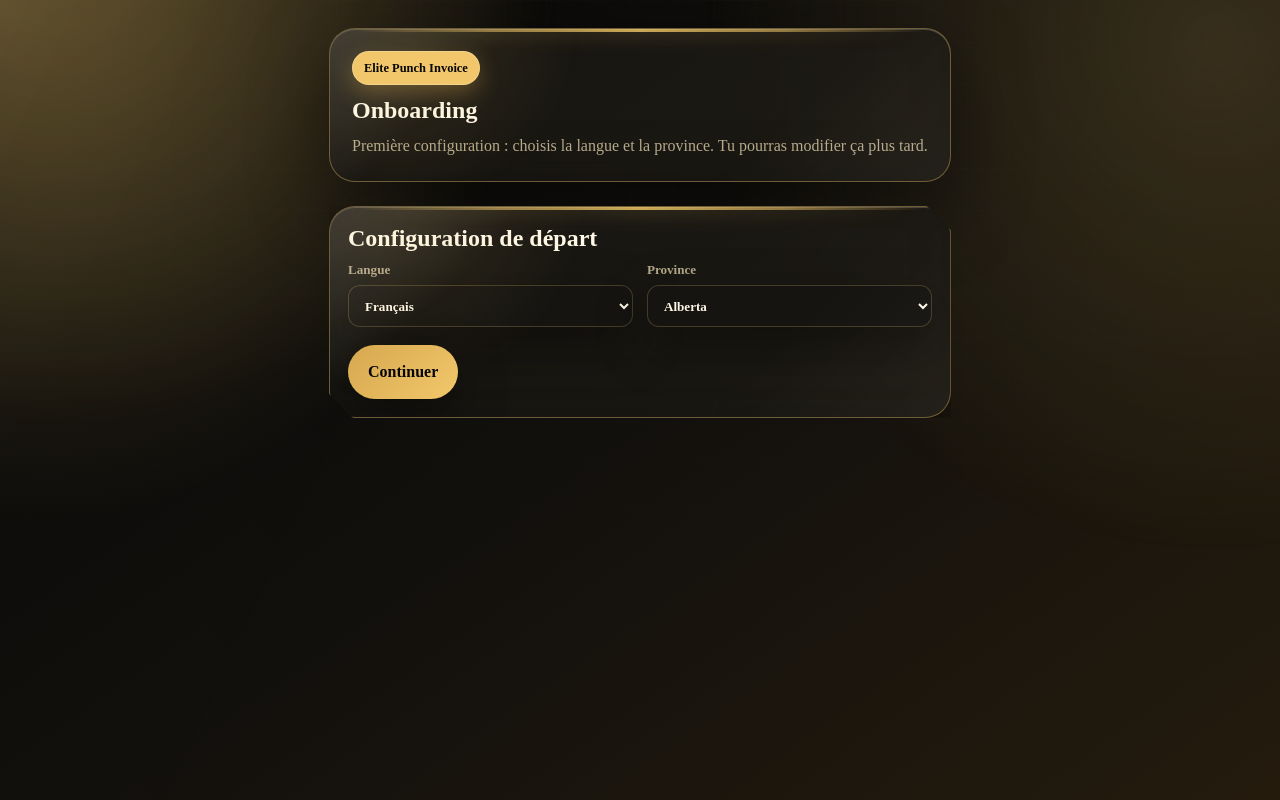
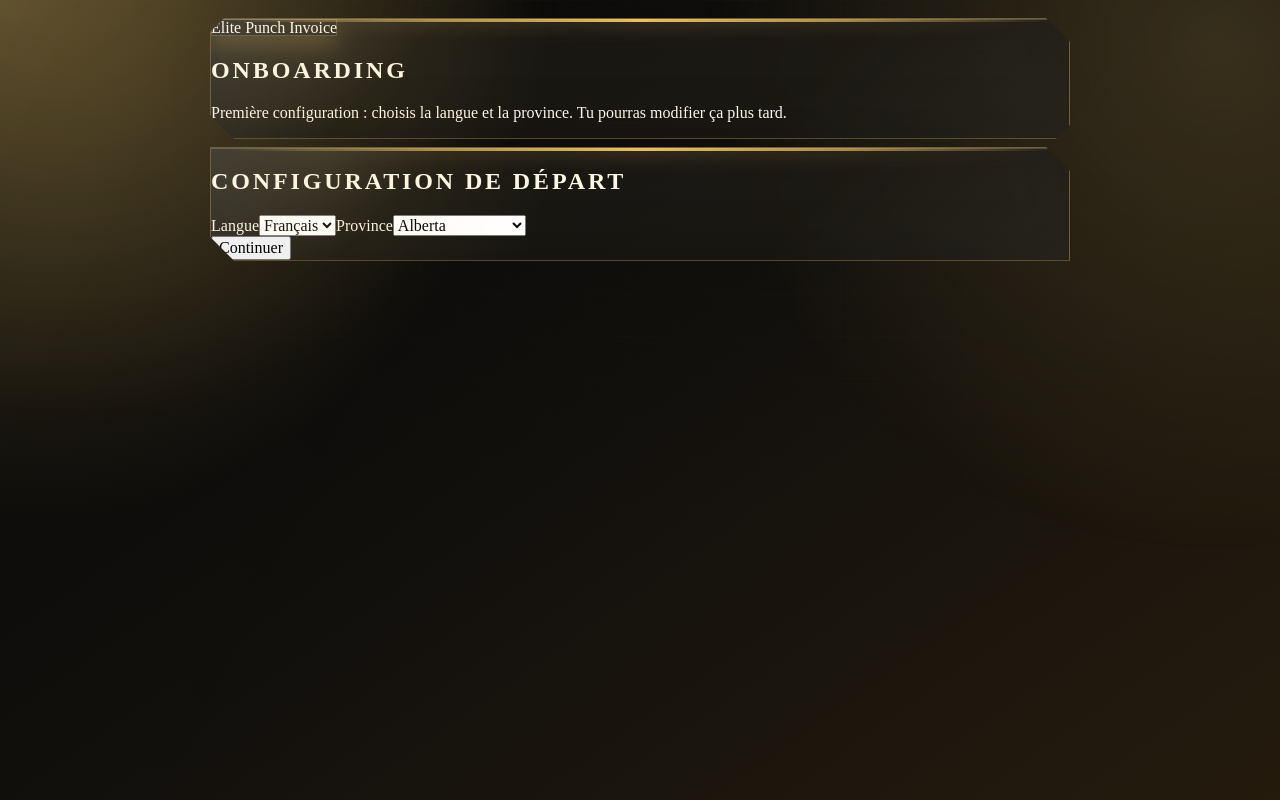
Before and after one commit to bisaillonpatrick1979-dev/Elite-Punch-Invoices, a React (Vite) app: page / in a window 1280 px wide. Built offline with nearby package versions, Linux system fonts and the light colour scheme.

Commit message:
Import GCP look layer from global CSS

```diff
--- a/src/styles/global.css
+++ b/src/styles/global.css
@@ -1,3 +1,5 @@
+@import "./gcp-look.css";
+
 * {
   box-sizing: border-box;
 }
@@ -38,399 +40,8 @@ button {
 
 .app-header {
   display: flex;
-  align-items: flex-start;
+  align-items: center;
   justify-content: space-between;
-  gap: 14px;
-  max-width: 980px;
-  margin: 0 auto 18px;
+  gap: 16px;
+  margin-bottom: 18px;
 }
-
-.eyebrow {
-  margin: 0 0 6px;
-  color: var(--primary-strong);
-  font-size: 0.76rem;
-  font-weight: 800;
-  letter-spacing: 0.11em;
-  text-transform: uppercase;
-}
-
-h1 {
-  margin: 0;
-  font-size: clamp(2rem, 8vw, 4.1rem);
-  line-height: 0.95;
-  letter-spacing: -0.06em;
-}
-
-.top-controls {
-  display: grid;
-  grid-template-columns: 1fr;
-  gap: 8px;
-  min-width: 142px;
-}
-
-.theme-picker {
-  display: grid;
-  gap: 6px;
-  color: var(--muted);
-  font-size: 0.72rem;
-  font-weight: 700;
-}
-
-.theme-picker select,
-.field input,
-.field select,
-.field textarea {
-  width: 100%;
-  min-height: 42px;
-  padding: 0 12px;
-  color: var(--text);
-  background: var(--surface);
-  border: 1px solid var(--border);
-  border-radius: var(--radius-sm);
-  box-shadow: var(--shadow);
-  outline: none;
-}
-
-.field textarea {
-  min-height: 92px;
-  padding: 12px;
-  resize: vertical;
-}
-
-.field input:focus,
-.field select:focus,
-.field textarea:focus,
-.theme-picker select:focus {
-  border-color: var(--primary-strong);
-}
-
-.app-main {
-  display: grid;
-  gap: 16px;
-  max-width: 980px;
-  margin: 0 auto;
-}
-
-.module-page {
-  display: grid;
-  gap: 16px;
-}
-
-.hero-card,
-.info-card,
-.stat-card {
-  background: var(--surface);
-  border: 1px solid var(--border);
-  border-radius: var(--radius-lg);
-  box-shadow: var(--shadow);
-}
-
-.hero-card {
-  padding: 22px;
-}
-
-.info-card,
-.stat-card {
-  padding: 18px;
-}
-
-.hero-card h2,
-.info-card h2,
-.stat-card h3 {
-  margin: 0 0 10px;
-}
-
-.hero-card p,
-.info-card p,
-.stat-card p {
-  margin: 0;
-  color: var(--muted);
-  line-height: 1.55;
-}
-
-.card-grid,
-.form-grid {
-  display: grid;
-  grid-template-columns: 1fr;
-  gap: 14px;
-}
-
-.field {
-  display: grid;
-  gap: 7px;
-  color: var(--muted);
-  font-size: 0.82rem;
-  font-weight: 800;
-}
-
-.field-full {
-  grid-column: 1 / -1;
-}
-
-.status-pill {
-  display: inline-flex;
-  width: fit-content;
-  align-items: center;
-  justify-content: center;
-  min-height: 34px;
-  padding: 0 12px;
-  margin-bottom: 12px;
-  color: var(--bg);
-  background: var(--primary-strong);
-  border-radius: 999px;
-  font-size: 0.78rem;
-  font-weight: 900;
-}
-
-.money-preview {
-  margin-top: 18px;
-  color: var(--gold);
-  font-size: clamp(2.8rem, 13vw, 5.2rem);
-  font-weight: 950;
-  letter-spacing: -0.08em;
-  line-height: 0.92;
-}
-
-.mini-stats {
-  display: flex;
-  flex-wrap: wrap;
-  gap: 8px;
-  margin-top: 14px;
-}
-
-.mini-stats span {
-  display: inline-flex;
-  min-height: 32px;
-  align-items: center;
-  padding: 0 10px;
-  color: var(--text);
-  background: var(--surface-strong);
-  border: 1px solid var(--border);
-  border-radius: 999px;
-  font-size: 0.82rem;
-  font-weight: 850;
-}
-
-.primary-action,
-.secondary-action {
-  display: inline-flex;
-  align-items: center;
-  justify-content: center;
-  min-height: 54px;
-  padding: 0 20px;
-  border-radius: 999px;
-  font-weight: 900;
-}
-
-.primary-action {
-  color: var(--bg);
-  background: linear-gradient(135deg, var(--primary), var(--primary-strong));
-  border: 0;
-  box-shadow: var(--shadow);
-}
-
-.secondary-action {
-  color: var(--text);
-  background: var(--surface-strong);
-  border: 1px solid var(--border);
-}
-
-.action-row {
-  display: flex;
-  flex-wrap: wrap;
-  gap: 12px;
-  margin-top: 18px;
-}
-
-.simple-list {
-  display: grid;
-  gap: 10px;
-}
-
-.list-item {
-  display: grid;
-  gap: 4px;
-  padding: 12px;
-  background: var(--surface-strong);
-  border: 1px solid var(--border);
-  border-radius: var(--radius-md);
-}
-
-.list-item span {
-  color: var(--muted);
-  font-size: 0.88rem;
-}
-
-.legend-grid {
-  display: flex;
-  flex-wrap: wrap;
-  gap: 8px;
-}
-
-.legend-pill {
-  display: inline-flex;
-  min-height: 30px;
-  align-items: center;
-  padding: 0 10px;
-  border: 1px solid var(--border);
-  border-radius: 999px;
-  font-size: 0.78rem;
-  font-weight: 850;
-}
-
-.calendar-grid {
-  display: grid;
-  grid-template-columns: repeat(7, minmax(0, 1fr));
-  gap: 8px;
-}
-
-.calendar-cell {
-  display: grid;
-  align-content: start;
-  gap: 4px;
-  min-height: 76px;
-  padding: 9px 7px;
-  color: var(--text);
-  text-align: left;
-  background: var(--surface);
-  border: 1px solid var(--border);
-  border-radius: 16px;
-  box-shadow: var(--shadow);
-}
-
-.calendar-cell strong {
-  font-size: 0.95rem;
-}
-
-.calendar-cell span,
-.calendar-cell small {
-  color: var(--text);
-  font-size: 0.7rem;
-  font-weight: 800;
-}
-
-.muted-cell {
-  opacity: 0.28;
-}
-
-.day-tiny { background: rgba(78, 163, 216, 0.18); }
-.day-small { background: rgba(57, 217, 138, 0.16); }
-.day-short { background: rgba(143, 211, 255, 0.16); }
-.day-normal { background: rgba(74, 222, 128, 0.24); }
-.day-big { background: rgba(242, 199, 107, 0.24); }
-.day-very-big { background: rgba(249, 115, 22, 0.24); }
-.day-explosive { background: rgba(251, 113, 133, 0.28); }
-.day-empty { background: var(--surface); }
-
-.logo-preview {
-  display: grid;
-  place-items: center;
-  min-height: 150px;
-  padding: 14px;
-  background: var(--surface-strong);
-  border: 1px dashed var(--border);
-  border-radius: var(--radius-md);
-}
-
-.logo-preview img {
-  max-width: 220px;
-  max-height: 120px;
-  object-fit: contain;
-}
-
-.bottom-tabs {
-  position: fixed;
-  right: 12px;
-  bottom: 12px;
-  left: 12px;
-  z-index: 20;
-  display: grid;
-  grid-template-columns: repeat(9, 1fr);
-  gap: 5px;
-  max-width: 980px;
-  margin: 0 auto;
-  padding: 8px;
-  background: var(--nav-bg);
-  border: 1px solid var(--border);
-  border-radius: 24px;
-  box-shadow: var(--shadow);
-  backdrop-filter: blur(18px);
-}
-
-.tab-button {
-  display: grid;
-  place-items: center;
-  gap: 3px;
-  min-height: 62px;
-  padding: 6px 2px;
-  color: var(--muted);
-  background: transparent;
-  border: 0;
-  border-radius: 18px;
-  transition: background var(--speed), color var(--speed), transform var(--speed);
-}
-
-.tab-button.active {
-  color: var(--bg);
-  background: linear-gradient(135deg, var(--primary), var(--primary-strong));
-  transform: translateY(-2px);
-}
-
-.tab-icon {
-  font-size: 1rem;
-  line-height: 1;
-}
-
-.tab-label {
-  font-size: 0.56rem;
-  font-weight: 850;
-  line-height: 1.05;
-}
-
-@media (max-width: 390px) {
-  .app-header {
-    gap: 10px;
-  }
-
-  .top-controls {
-    min-width: 116px;
-  }
-
-  .theme-picker select {
-    min-height: 38px;
-    padding: 0 8px;
-  }
-
-  .calendar-cell {
-    min-height: 64px;
-    padding: 7px 5px;
-  }
-
-  .tab-label {
-    font-size: 0.48rem;
-  }
-
-  .tab-icon {
-    font-size: 0.9rem;
-  }
-}
-
-@media (min-width: 720px) {
-  .app-shell {
-    padding: 28px 28px 116px;
-  }
-
-  .card-grid,
-  .form-grid {
-    grid-template-columns: repeat(2, 1fr);
-  }
-
-  .top-controls {
-    grid-template-columns: 96px 170px;
-    align-items: end;
-  }
-
-  .tab-label {
-    font-size: 0.66rem;
-  }
-}
```
